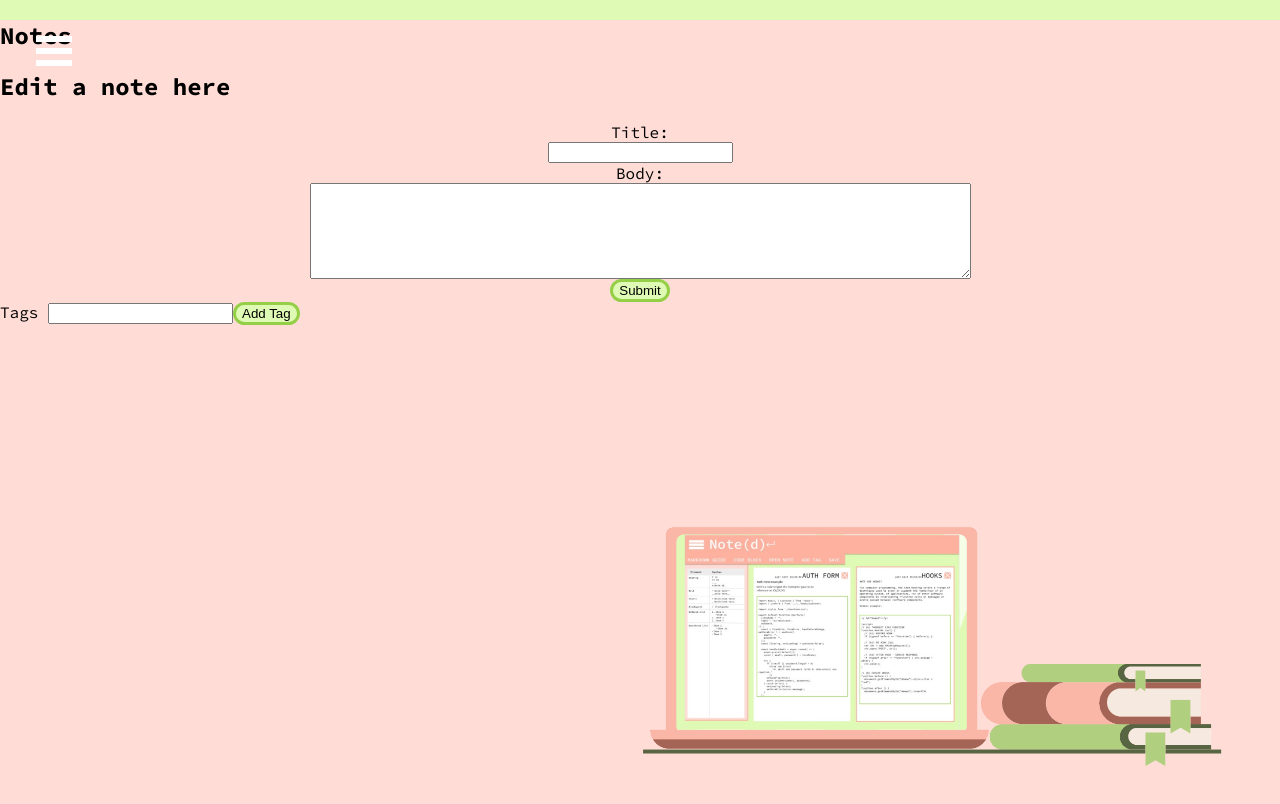
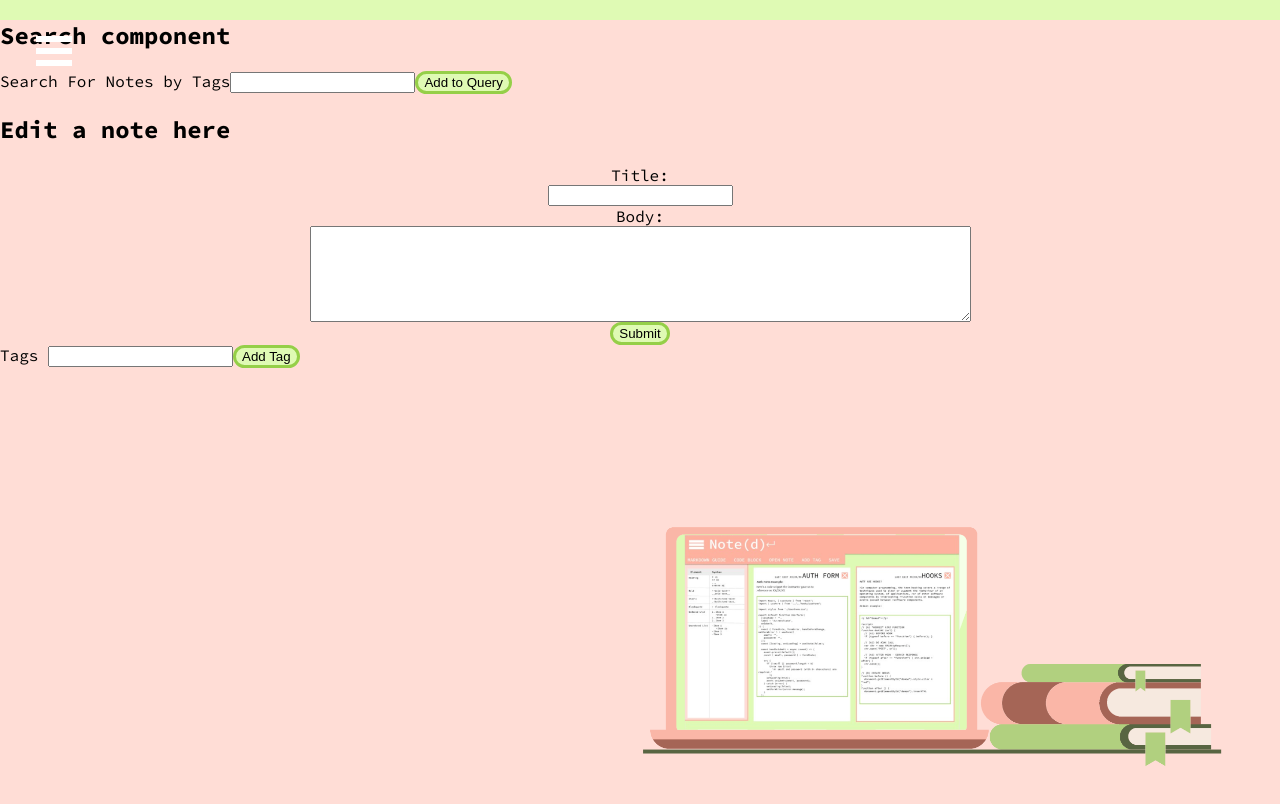
Before and after one commit to Alchemy-Notes/FRONTEND, a React app: page /notes in a window 1280 px wide. Shown: the top 804 px of the page. Built offline with nearby package versions, Linux system fonts and the light colour scheme.

Commit message:
started writing notes view component, mobbed with Paul, Alice, Triana

```diff
--- a/src/App.jsx
+++ b/src/App.jsx
@@ -32,6 +32,17 @@ export default function App() {
           {/* Private Routes Below */}
           <Route path="/notes">
             <Notes />
+            {/* Search and ListView */}
+          </Route>
+
+          <Route path="/notes/new">
+            <Notes />
+            {/* empty note form */}
+          </Route>
+
+          <Route path="/notes/edit">
+            <Notes isEditing />
+            {/* note form with values from backend */}
           </Route>
 
           {/* may need more routes? */}
--- a/src/components/Search/Search.jsx
+++ b/src/components/Search/Search.jsx
@@ -1,7 +1,32 @@
 // search will access SearchResults context
 
+import { useState } from 'react';
+
 export default function Search() {
-  return <h1>Search component</h1>;
+  const [input, setInput] = useState('');
+  const [tags, setTags] = useState([]);
+
+  const handleChange = (e) => {
+    setInput(e.target.value);
+  };
+
+  return (
+    <>
+      <h1>Search component</h1>
+      <label htmlFor="search">Search For Notes by Tags</label>
+      <input
+        id="search"
+        name="search"
+        type="text"
+        value={input}
+        onChange={handleChange}
+      />
+      <button>Add to Query</button>
+      <span>{/* search queries go in here */}</span>
+      {/* hover icon that shows instructions */}
+    </>
+  );
+
   // input field
   // when you type in the input field, it updates the search state
   // have a card with autocomplete results (tab or click to go with result)
--- a/src/views/Notes/Notes.jsx
+++ b/src/views/Notes/Notes.jsx
@@ -1,4 +1,5 @@
 import EditNote from '../../components/Notes/EditNote/EditNote';
+import Search from '../../components/Search/Search';
 
 // search bar up top and submit button
 // some number of recent notes load initially (useEffect gets most recent notes by default)
@@ -10,7 +11,7 @@ import EditNote from '../../components/Notes/EditNote/EditNote';
 export default function Notes() {
   return (
     <section>
-      <h1>Notes</h1>
+      <Search />
       {/* is there a note in context or state? if not render a list view */}
 
       {/* have a prop isEditing, if editing grab the note contents and load them into the inputs */}
```
